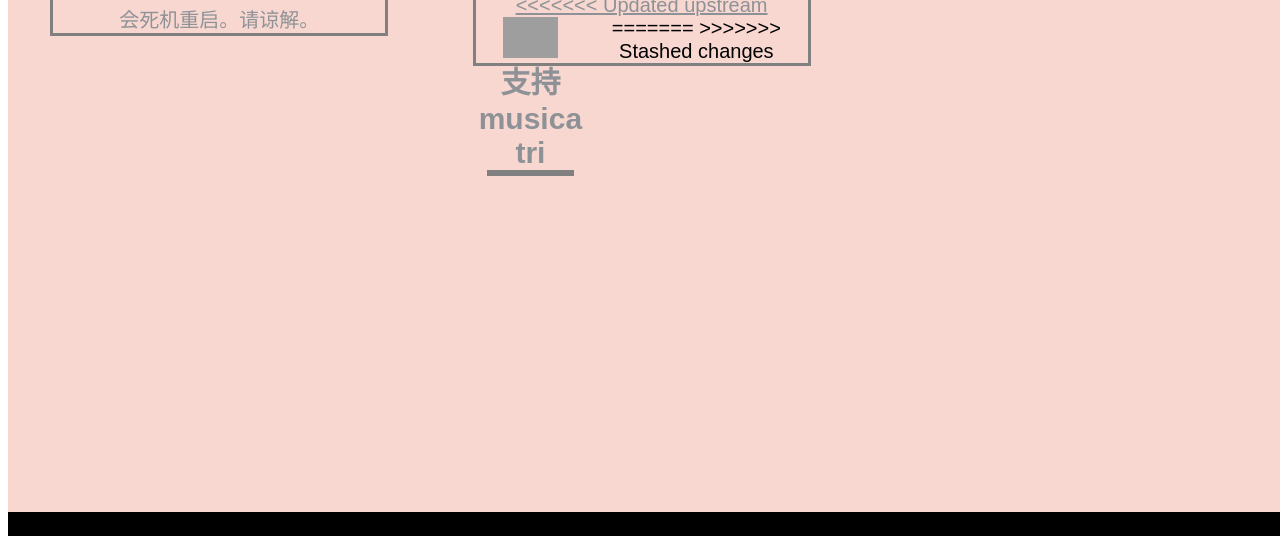
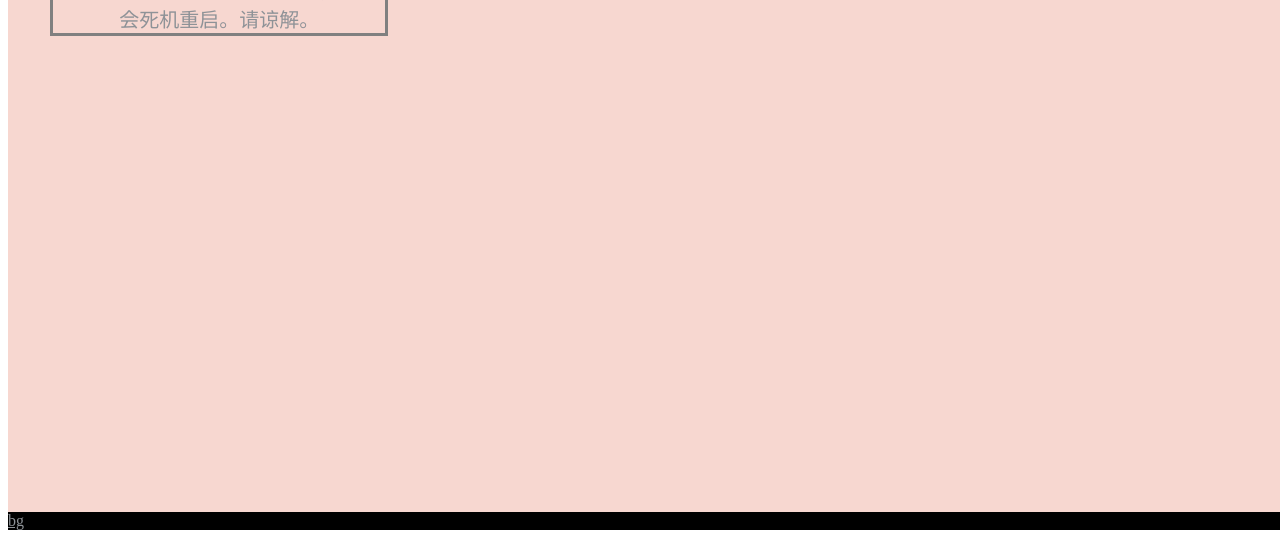
Before and after one commit to musicatri/musicatri.github.io, a plain HTML site: page index.html in a window 1280 px wide. Shown: the part 1096-1632 px from the top of the page. Drawn offline with Linux system fonts and the light colour scheme; grey boxes are pictures that could not be loaded; a web font is replaced by a local one.

Commit message:
update website

```diff
--- a/index.html
+++ b/index.html
@@ -12,7 +12,6 @@
     <div id="flmenubar" style="width:100%;margin :0%">
     <a href="#home" style="margin-right: 5%;">musicatri</a>
 		<a class="ba" href="https://discord.com/api/oauth2/authorize?client_id=1160800377810210827&permissions=3156992&scope=bot" style="margin-right: 2%;" >邀请</a>
-		<a class="ba" href="support.htm" style="margin-right: 2%;">支持</a>
 		<a class="ba" href="https://github.com/musicatri/musicatri1" style="margin-right: 2%;">Github</a></div>
     </div>
 		<div id="home" style="background-image:url('bg.png');height:100%;width:100%;overflow:hidden;  background-position: center;   background-size: cover; background-repeat: no-repeat;" >
@@ -42,26 +41,13 @@
 		<h5 class="centernotop">Github</h5>
 		<div class="centernotop text ft">
 			看源代码/自行部署musicatri
-
-<<<<<<< Updated upstream
-<a href="support.htm">
-		<div class="column3">
-		<img class="centernotop" src="https://4.bp.blogspot.com/-XkVf70Ovtvg/WK7ehxKmVqI/AAAAAAABB80/OgD44maGui0CGy8mhhq66ro9CZACoOciQCLcB/s550/banzai_school.png"  style="width:50%;" >
-		<h5 class="centernotop">支持musicatri</h5>
-		<div class="centernotop text ft">
-
-		</div>
-		</div>
-</a>
-=======
->>>>>>> Stashed changes
 		</div>
 	</div>
-
+</a>
 </div>
 		</div>
 	</body>
-	<footer style="background-color:black;">
-背景出自ATRI -My Dear Moments-
+	<footer style="background-color:black;color:white;">
+<a href="https://www.pixiv.net/users/671593/">bg</a>
 	</footer>
 </html>
```
Also changed, not shown: index-en.html (+2 -1 lines).
